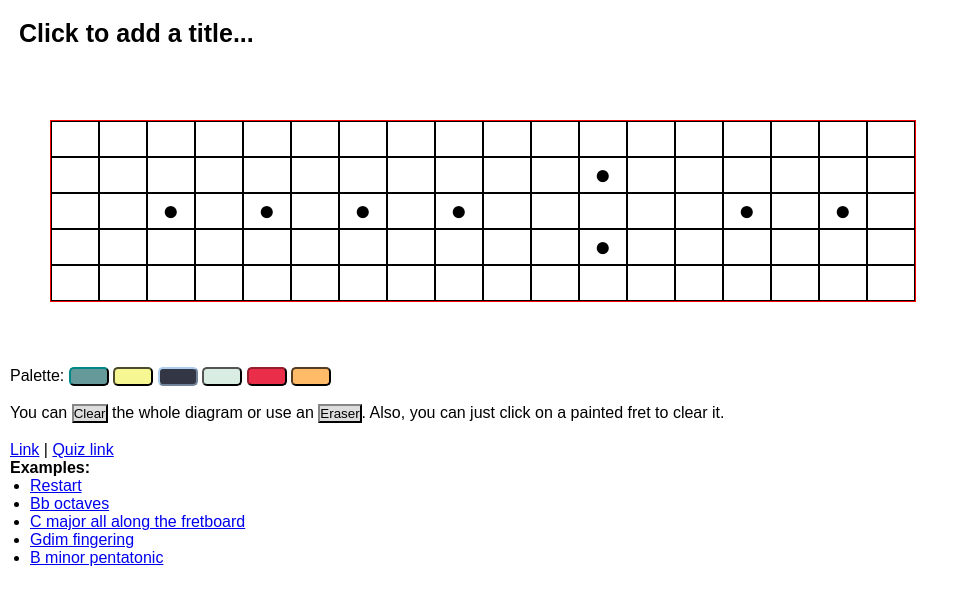
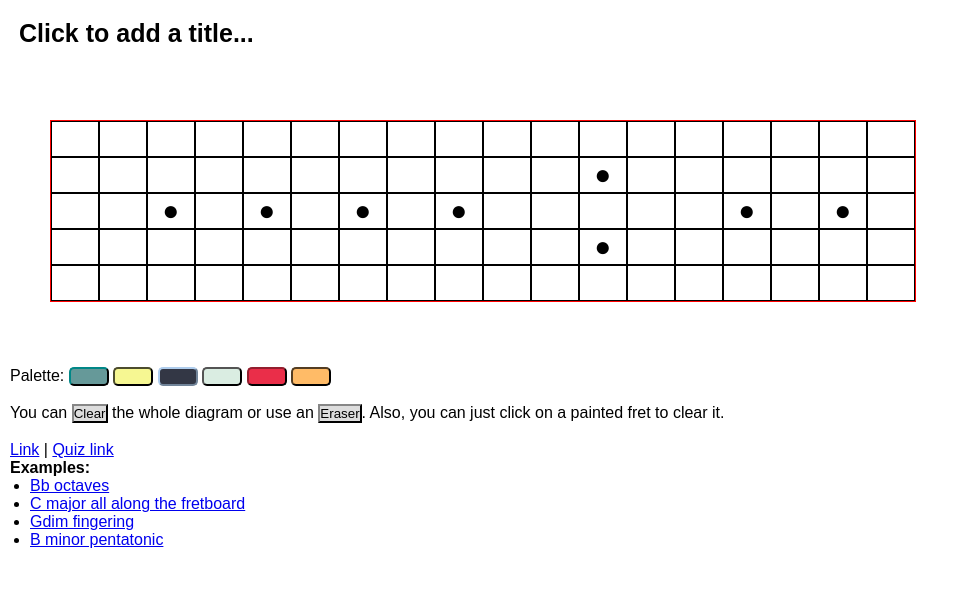
Before and after one commit to eliasdorneles/Fretboard-Studies, a plain HTML site: page fretboard.html in a window 1280 px wide. Shown: the top 604 px of the page, without its empty margins (0-969 px from the left). Drawn offline with Linux system fonts and the light colour scheme.

Commit message:
removed test restart link

```diff
--- a/fretboard.html
+++ b/fretboard.html
@@ -65,7 +65,6 @@
 		<a id="linkquiz" href="javascript:void(0)">Quiz link</a><br />
 		<div id="examples"><strong>Examples:</strong>
 			<ul>
-				<li><a href="#">Restart</a></li>
 				<li><a href="#strings=6:1,18:1;11:1;3:1,15:1;8:1;1:1,13:1;6:1,18:1&diagram_title=Bb%20octaves">Bb octaves</a></li>
 				<li><a href="#strings=0:2,3:2,8:2,12:2,15:2;1:2,5:2,8:2,13:2;0:2,5:2,9:2,12:2;2:2,5:2,10:2,14:2;3:2,7:2,10:2,15:2;0:2,3:2,8:2,12:2,15:2&diagram_title=C%20major%20along%20the%20fretboard">C major all along the fretboard</a></li>
 				<li><a href="#strings=3:3;2:0;3:0;2:0;;3:0&diagram_title=Gdim%20fingering">Gdim fingering</a></li>
```
